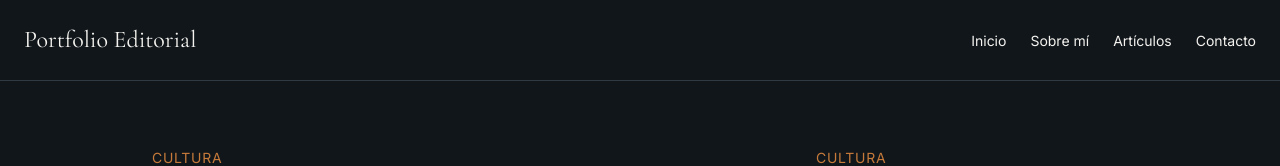
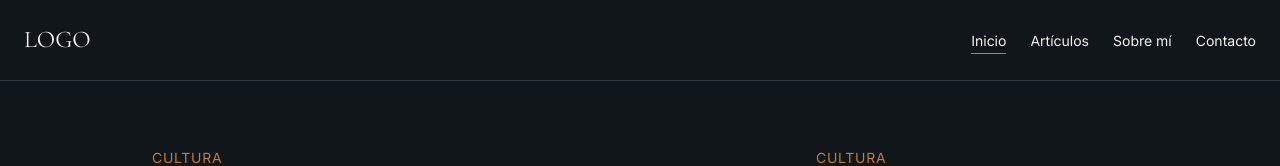
Before and after one commit to joy-amorin/portfolio-editorial, a Next.js app in the folder portfolio-editorial/: page / in a window 1280 px wide. Shown: the top 166 px of the page. Built offline with nearby package versions, Linux system fonts and the light colour scheme.

Commit message:
style: add active navigation indicator

```diff
--- a/portfolio-editorial/src/components/layout/Header.tsx
+++ b/portfolio-editorial/src/components/layout/Header.tsx
@@ -5,7 +5,7 @@ export default function Header() {
     <header className="border-b border-border">
       <div className="mx-auto flex min-h-20 w-full max-w-7xl flex-col gap-4 px-6 py-4 sm:flex-row sm:items-center sm:justify-between">
         <span className="font-heading text-2xl text-foreground">
-          Portfolio Editorial
+        LOGO
         </span>
 
         <Navigation />
--- a/portfolio-editorial/src/components/layout/Navigation.tsx
+++ b/portfolio-editorial/src/components/layout/Navigation.tsx
@@ -1,26 +1,42 @@
+"use client";
+
 import Link from "next/link";
+import { usePathname } from "next/navigation";
 
 const navigation = [
   { label: "Inicio", href: "/" },
+  { label: "Artículos", href: "/articulos" },
   { label: "Sobre mí", href: "/sobre-mi" },
-  { label: "Artículos", href: "/articulos" },
   { label: "Contacto", href: "/contacto" },
 ];
 
 export default function Navigation() {
+  const pathname = usePathname();
+
   return (
     <nav aria-label="Navegación principal">
       <ul className="flex items-center gap-6">
-        {navigation.map((item) => (
+        {navigation.map((item) => {
+          const isActive =
+            item.href === "/"
+              ? pathname === "/"
+              : pathname.startsWith(item.href);
+
+          return (
             <li key={item.href}>
               <Link
                 href={item.href}
-              className="text-sm text-text transition-colors hover:text-accent"
+                className={`text-sm transition-colors ${
+                    isActive
+                      ? "text-text border-b border-accent pb-1"
+                      : "text-text hover:text-accent"
+                  }`}
               >
                 {item.label}
               </Link>
             </li>
-        ))}
+          );
+        })}
       </ul>
     </nav>
   );
```
Lines whose indentation alone changed are shown as unchanged.
